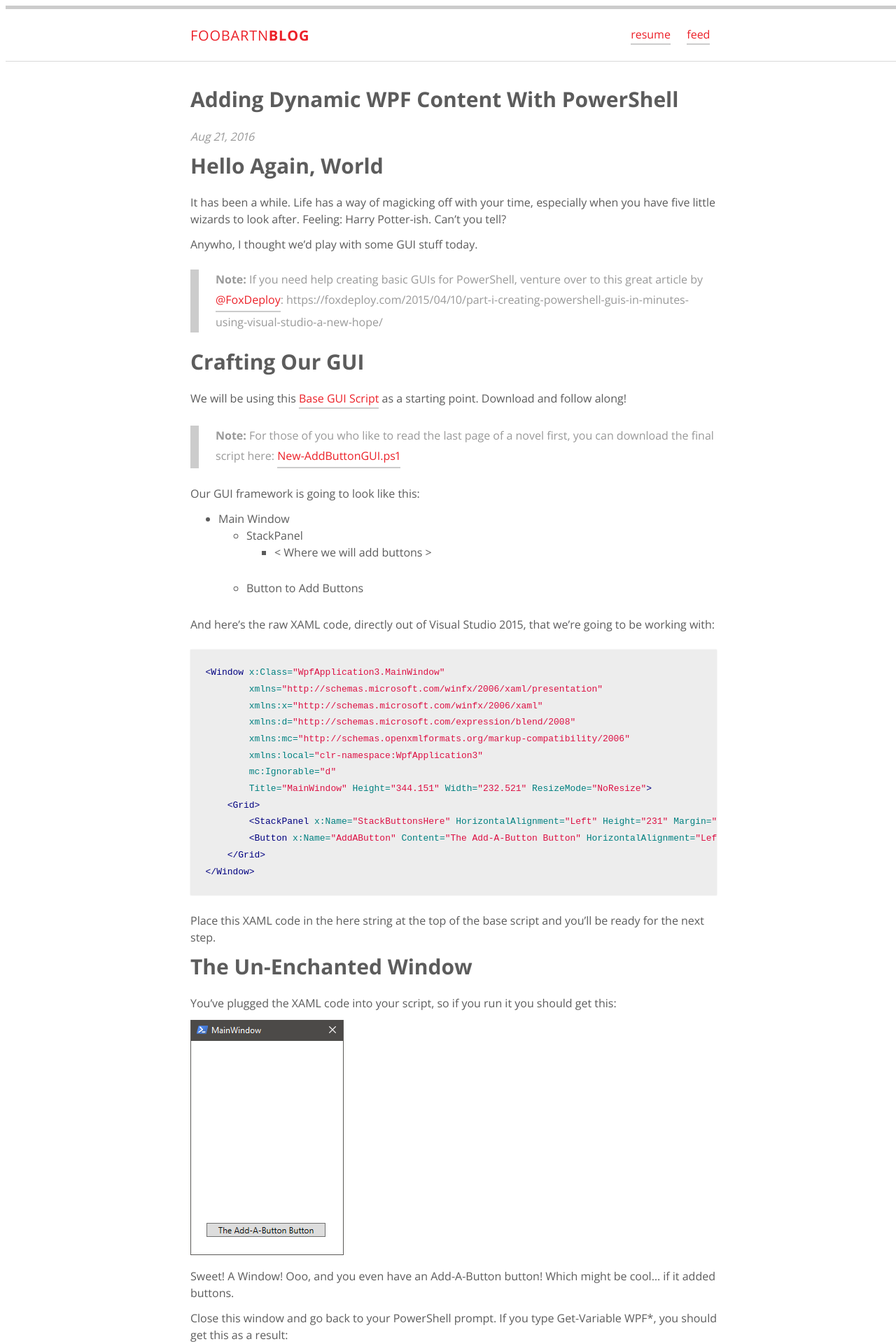
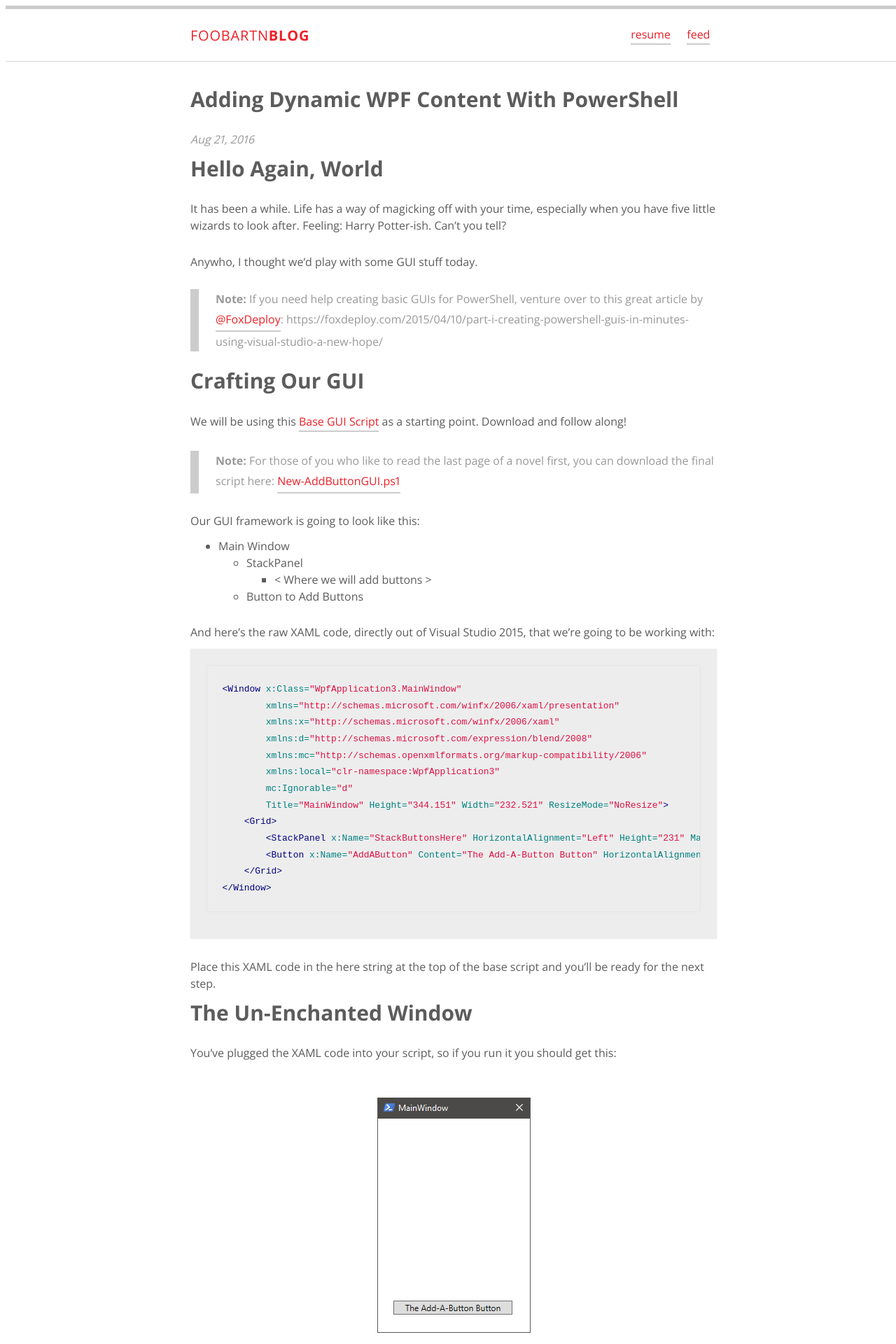
Before and after one commit to FooBartn/FooBartn.github.io, a Jekyll site: the page built from _posts/2016-08-21-adding-dynamic-wpf-content-with-powershell.md, in a window 1280 px wide. Shown: the top 1920 px of the page at 70% size. Built offline with Jekyll 4.4.1, drawn with Linux system fonts in a browser that asks for light colours; comment, search, counter and statistics services are not loaded; some of the changed text lies outside the part shown.

Commit message:
rouge highlighting and css updates for formatting lists and paragraphs

`````diff
--- a/_config.yml
+++ b/_config.yml
@@ -14,7 +14,9 @@ baseurl: null
 # Build settings
 permalink   : /:year/:title/
 markdown    : kramdown
-highlighter : pygments
+kramdown:
+  input: GFM
+  syntax_highlighter: rouge
 
 paginate: 4
 paginate_path: "/page/:num/"
--- a/_posts/2016-08-21-adding-dynamic-wpf-content-with-powershell.md
+++ b/_posts/2016-08-21-adding-dynamic-wpf-content-with-powershell.md
@@ -34,7 +34,7 @@ Our GUI framework is going to look like this:
 
 And here's the raw XAML code, directly out of Visual Studio 2015, that we're going to be working with:
 
-{% highlight xml %}
+``` xml
 <Window x:Class="WpfApplication3.MainWindow"
         xmlns="http://schemas.microsoft.com/winfx/2006/xaml/presentation"
         xmlns:x="http://schemas.microsoft.com/winfx/2006/xaml"
@@ -48,26 +48,26 @@ And here's the raw XAML code, directly out of Visual Studio 2015, that we're goi
         <Button x:Name="AddAButton" Content="The Add-A-Button Button" HorizontalAlignment="Left" Margin="22,260,0,0" VerticalAlignment="Top" Width="170"/>
     </Grid>
 </Window>
-{% endhighlight %}
+```
 
 Place this XAML code in the here string at the top of the base script and you'll be ready for the next step.
 
 # The Un-Enchanted Window
 You've plugged the XAML code into your script, so if you run it you should get this:
 
-![Main Window](/assets/images/dynamic_wpf/MainWindowBase.PNG)
+![Main Window](/assets/images/dynamic_wpf/MainWindowBase.PNG){: .center-image }
 
 Sweet! A Window! Ooo, and you even have an Add-A-Button button! Which might be cool... if it added buttons.
 
 Close this window and go back to your PowerShell prompt. If you type Get-Variable WPF*, you should get this as a result:
 
 
-{% highlight powershell %}
+```` powershell
 Name                           Value
 ----                           -----
 WPFAddAButton                  System.Windows.Controls.Button: The Add-A-Button Button
 WPFStackButtonsHere            System.Windows.Controls.StackPanel
-{% endhighlight %}
+````
 And there we have our button and our stackpanel variables.
 
 So how do we get our muggle of an add-a-button button to actually *and magically* add buttons?
@@ -75,61 +75,59 @@ So how do we get our muggle of an add-a-button button to actually *and magically
 # Events!
 
 No. Not like Quidditch. But I like where your head is at.
-
-System.Windows.Controls namespace objects (buttons, textboxes, etc) can listen for events. Run:
-{% highlight powershell %}
+<code>System.Windows.Controls</code> namespace objects (buttons, textboxes, etc) can listen for events. Run:
+```` powershell
 $WPFAddAButton | Get-Member -MemberType Event
-{% endhighlight %}
-So many events! 111 to be exact. We're really only going to focus on one right now: Click!
-
+````
+So many events! 111 to be exact. We're really only going to focus on one right now.
 To make our button "listen" for clicks, we're going to **Add** a click event to our PowerShell code. Like so:
-{% highlight powershell %}
+```` powershell
 $WPFAddAButton.Add_Click({
    #What to do when button is clicked
 })
-{% endhighlight %}
+````
 Now that the button is listening, we can tell it what to do when clicked. First, we need to create a new button object in PowerShell
 
-{% highlight powershell %}
+```` powershell
 $NewButton = New-Object System.Windows.Controls.Button
-{% endhighlight %}
+````
 
 > **Note:** For a list of available System.Windows.Controls classes, visit: https://msdn.microsoft.com/en-us/library/system.windows.controls(v=vs.110).aspx
 
 Then we need to add it to our stackpanel. We do this by calling the AddChild method. Doing so uses the stackpanel as the parent, and adds our new button inside it.
 
-{% highlight powershell %}
+```` powershell
 $WPFStackButtonsHere.AddChild($NewButton)
-{% endhighlight %}
+````
 
 So the whole event looks like this:
-{% highlight powershell %}
+```` powershell
 $WPFAddAButton.Add_Click({
     $NewButton = New-Object System.Windows.Controls.Button
     $WPFStackButtonsHere.AddChild($NewButton)
 })
-{% endhighlight %}
+````
 
 Let's try it!
 
-![](/assets/images/dynamic_wpf/TinyButtons.PNG)
+![](/assets/images/dynamic_wpf/TinyButtons.PNG){: .center-image }
 
 Oh my.. those buttons are tiny. That just won't do. Perhaps we should consider changing the height of our summoned buttons?
 
-{% highlight powershell %}
+```` powershell
 $WPFAddAButton.Add_Click({
     $NewButton = New-Object System.Windows.Controls.Button
     $NewButton.Height = 20
     $WPFStackButtonsHere.AddChild($NewButton)
 })
-{% endhighlight %}
-![](/assets/images/dynamic_wpf/BiggerButtons.PNG)
+````
+![](/assets/images/dynamic_wpf/BiggerButtons.PNG){: .center-image }
 
 Eureka! Wait.. Blank Buttons. What am I supposed to do with blank buttons?
 
 # Chaining Spells Together
 What if I added a text box for naming them? That requires changing up our XAML code a little, so here's the new block:
-{% highlight xml %}
+```` xml
 <Window x:Class="WpfApplication3.MainWindow"
         xmlns="http://schemas.microsoft.com/winfx/2006/xaml/presentation"
         xmlns:x="http://schemas.microsoft.com/winfx/2006/xaml"
@@ -144,11 +142,11 @@ What if I added a text box for naming them? That requires changing up our XAML c
         <TextBox x:Name="ButtonName" HorizontalAlignment="Left" Height="23" Margin="48,249,0,0" TextWrapping="Wrap" Text="Button Name Here" VerticalAlignment="Top" Width="120"/>
     </Grid>
 </Window>
-{% endhighlight %}
+````
 
 Run the script, close the window, and let's check our variables again..
 
-{% highlight powershell %}
+```` powershell
 Get-Variable WPF*
 
 Name                           Value
@@ -156,11 +154,11 @@ Name                           Value
 WPFAddAButton                  System.Windows.Controls.Button: The Add-A-Button Button
 WPFButtonName                  System.Windows.Controls.TextBox: Button Name Here
 WPFStackButtonsHere            System.Windows.Controls.StackPanel
-{% endhighlight %}
+````
 
 Aha! A Button Name Box! Perfect! Let's make the new button's name and content be whatever is in that box. To do so we utilize the Name and Content properties of our $NewButton.
 
-{% highlight powershell %}
+```` powershell
 $WPFAddAButton.Add_Click({
     $NewButton = New-Object System.Windows.Controls.Button
     $NewButton.Name = $WPFButtonName.Text
@@ -168,12 +166,12 @@ $WPFAddAButton.Add_Click({
     $NewButton.Height = 20
     $WPFStackButtonsHere.AddChild($NewButton)
 })
-{% endhighlight %}
+````
 > **Specialis Revelio**: One could get the available properties of a button (or any other control) by using: <code>New-Object System.Windows.Controls.Button | Get-Member -MemberType Property</code>
 
 A little flourish... and voila!
 
-![](/assets/images/dynamic_wpf/Gryffindor.PNG)
+![](/assets/images/dynamic_wpf/Gryffindor.PNG){: .center-image }
 
 Merlin's Beard! More muggle buttons! What good are those?
 
@@ -181,26 +179,26 @@ Well, how about we make the text box change to the name of whatever button we pr
 
 We know the name of each new button, because it comes from the text box. So we can create a new event nested inside the original Add_Click. We'll have to grab the actual button object we just added to the stack panel.
 
-{% highlight powershell %}
+```` powershell
     # Get the button you just added
     $AddedButton = ($WPFStackButtonsHere.Children |
     Where-Object {
         $_.Name -eq $WPFButtonName.Text
     })
-{% endhighlight %}
+````
 Here we're just finding the child object we added to the stackpanel by referencing the name that you used in the text box. Next, we'll need to add an event to that button.
-{% highlight powershell %}
+```` powershell
     # Add Click Event
     $AddedButton.Add_Click({
         [System.Object]$Sender = $args[0]
         $WPFButtonName.Text = $Sender.Name
     })
-{% endhighlight %}
+````
 I don't know if you noticed, but there's some serious sorcery [sounds like a good name for something] happening here. The Add_Click event actually passes the control object into the event as $args[0]. So we assigned it as $Sender, and then told it to change the text on the button name box to be whatever $Sender.Name is. This way, whichever button you click, it pulls directly from that button's properties.
 
 # You're a [PowerShell] Wizard!
 You've now made a GUI that has dynamically created content, where each new object actually has a function of its own. Might not be the most useful example, but perhaps it will lead to bigger and better things!
 
-![](/assets/images/dynamic_wpf/Finito.PNG)
+![](/assets/images/dynamic_wpf/Finito.PNG){: .center-image }
 
 Thanks for reading, and I wish you the best of luck in your future Wizarding adventures!
--- a/assets/scss/_layout.scss
+++ b/assets/scss/_layout.scss
@@ -213,3 +213,10 @@ hr {
     color: darken($medium-gray-color, 10%);
   }
 }
+
+.center-image {
+  margin: 0 auto;
+  display: block;
+  padding-bottom: 25px;
+  padding-top: 25px;
+}
--- a/assets/scss/_syntax-highlighting.scss
+++ b/assets/scss/_syntax-highlighting.scss
@@ -3,22 +3,21 @@
 */
 .highlight {
   margin: $base-spacing 0;
-  padding: 0;
   box-shadow: 0px 0px 2px rgba($black-color, .1);
+  margin: 0;
+  padding: $base-spacing;
+  white-space: pre;
+  line-height: 23px;
+  overflow-x: auto;
+  margin-bottom: 15px;
+  word-break: inherit;
+  word-wrap: inherit;
 
   .highlighter-rouge &, &, .hll, pre, code {
     background-color: lighten($light-gray-color, 13%) !important;
   }
 
-  pre {
-    margin: 0;
-    padding: $base-spacing;
-    white-space: pre;
-    line-height: 23px;
-    overflow-x: auto;
-    margin-bottom: 0;
-    word-break: inherit;
-    word-wrap: inherit;
+
 
     &, code {
       color: $base-font-color;
@@ -32,7 +31,6 @@
         white-space: nowrap; // this sets all children inside to nowrap
       }
     }
-  }
 
   .c     { color: #998; font-style: italic } // Comment
   .err   { color: #a61717; background-color: #e3d2d2 } // Error
--- a/assets/scss/base/_lists.scss
+++ b/assets/scss/base/_lists.scss
@@ -1,7 +1,7 @@
 ul,
 ol {
   /* list-style-type: none; */
-  margin: 0 0 1.7em;
+  margin: 0;
   padding-left: 2.5em;
 
   &%default-ul {
--- a/assets/scss/base/_typography.scss
+++ b/assets/scss/base/_typography.scss
@@ -44,7 +44,7 @@ h6 {
 }
 
 p {
-  margin: 0 0 $small-spacing;
+  margin: 1.7em 0 $small-spacing;
 
   &.lead {
     font-size: rem(22);
`````
